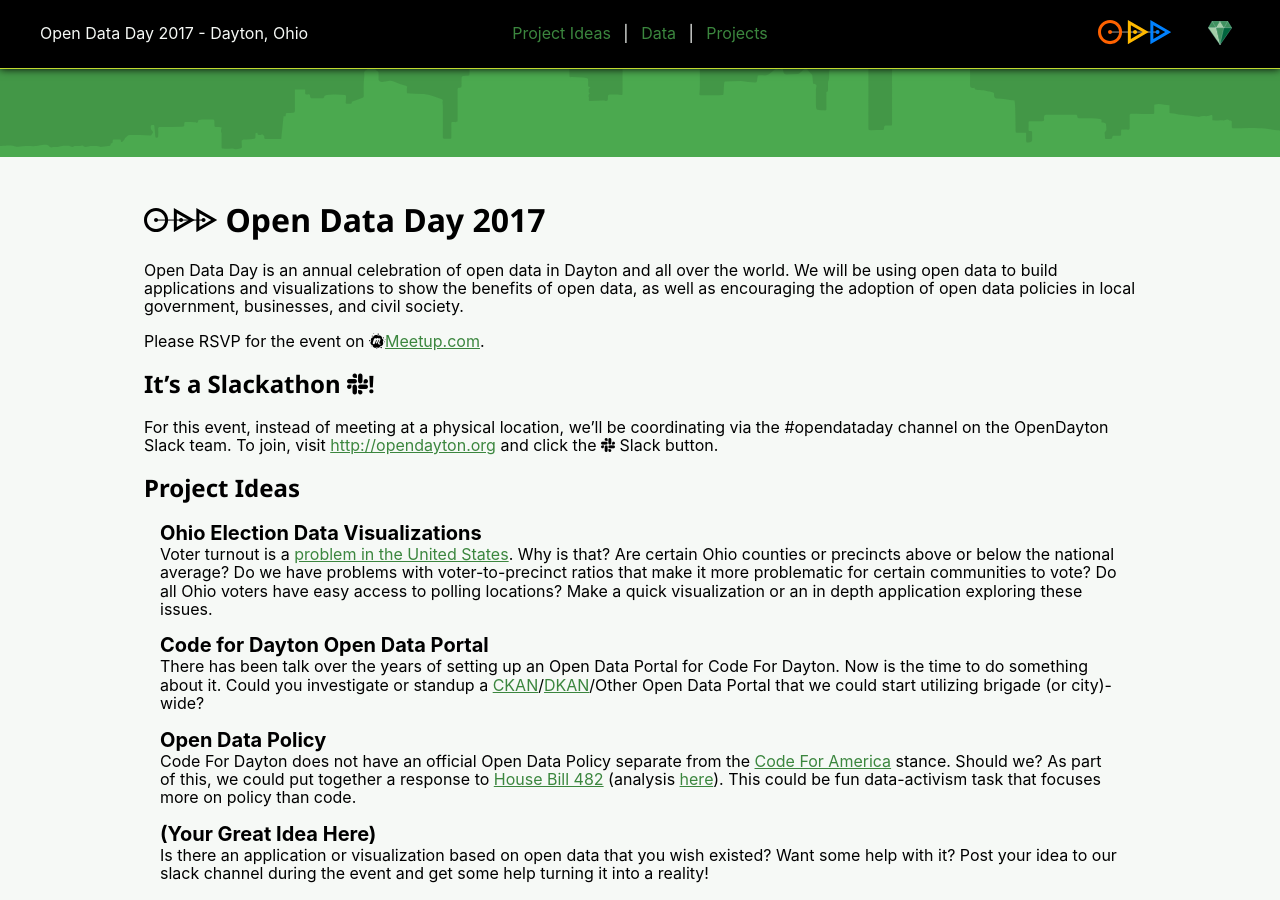
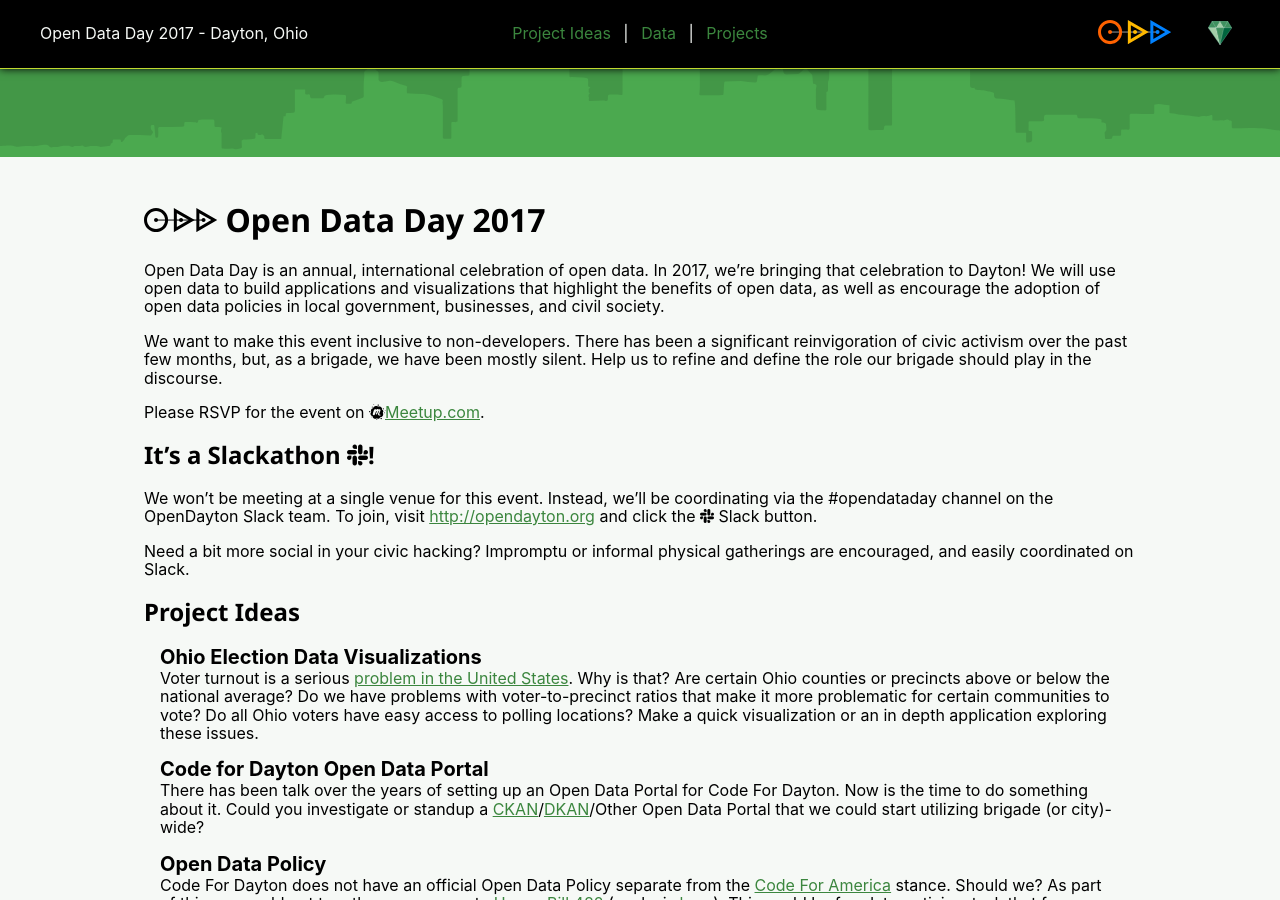
Before and after one commit to codefordayton/opendataday2017, a Jekyll site: the page built from docs/index.md, in a window 1280 px wide and 900 px high, scrolled down 590 px. Built offline with Jekyll 4.4.1, drawn with Linux system fonts in a browser that asks for light colours; nearby versions of some CDN libraries; some of the changed text lies outside the part shown.

Commit message:
Some copy editing as well as adding the Ohio Checkbook to the list of resources.

```diff
--- a/docs/index.md
+++ b/docs/index.md
@@ -5,23 +5,24 @@ permalink: /
 ---
 
 # <svg class="odd-h1"><use xlink:href="#odd-nostyle" /></svg>Open Data Day 2017
-Open Data Day is an annual celebration of open data in Dayton and all over
-the world. We will be using open data to build applications and visualizations
-to show the benefits of open data, as well as encouraging the adoption of open
-data policies in local government, businesses, and civil society.
+Open Data Day is an annual, international celebration of open data. In 2017, we're bringing that celebration to Dayton! We will use open data to build applications and visualizations that highlight the benefits of open data, as well as encourage the adoption of open data policies in local government, businesses, and civil society.
+
+We want to make this event inclusive to non-developers. There has been a significant reinvigoration of civic activism over the past few months, but, as a brigade, we have been mostly silent. Help us to refine and define the role our brigade should play in the discourse.
 
 Please RSVP for the event on <i class="fa fa-meetup"></i>[Meetup.com](https://www.meetup.com/Code-for-Dayton/events/237417370/).
 
 ## It's a Slackathon <i class="fa fa-slack"></i>!
-For this event, instead of meeting at a physical location, we’ll be
+We won't be meeting at a single venue for this event. Instead, we’ll be
 coordinating via the #opendataday channel on the OpenDayton Slack team. To
 join, visit [http://opendayton.org](http://opendayton.org) and click the <i class="fa fa-slack"></i> Slack button.
+
+Need a bit more social in your civic hacking? Impromptu or informal physical gatherings are encouraged, and easily coordinated on Slack.
 
 ## Project Ideas
 <span class="ideas">
     <span class="idea">
         <span class="idea__title">Ohio Election Data Visualizations</span>
-        Voter turnout is a
+        Voter turnout is a serious
         [problem in the United States](http://www.pewresearch.org/fact-tank/2016/08/02/u-s-voter-turnout-trails-most-developed-countries/).
         Why is that? Are certain Ohio counties or precincts above or below the national average?
         Do we have problems with voter-to-precinct ratios that make it more problematic for certain
```
Also changed, not shown: other parts of docs/index.md (+1 -0 lines).
